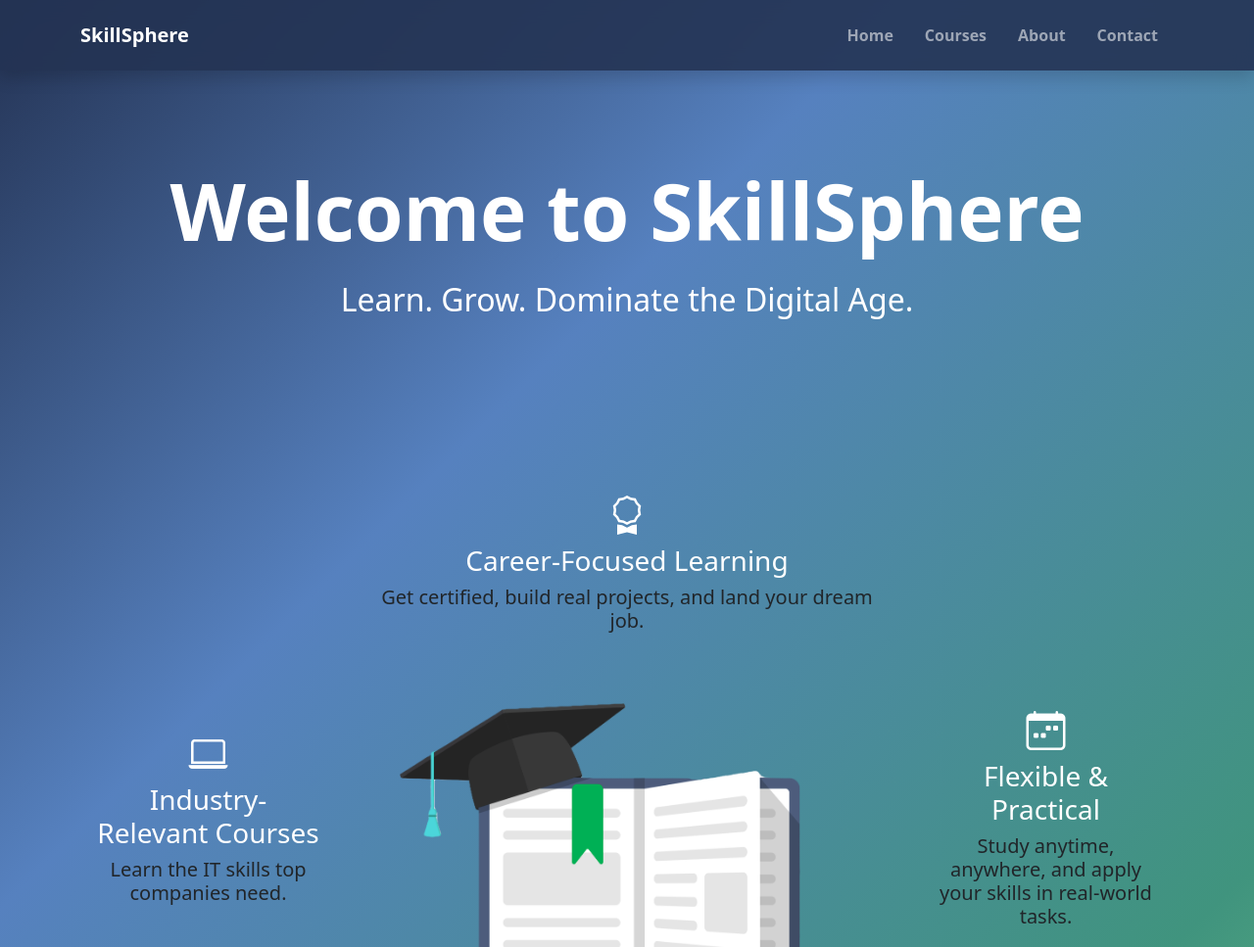
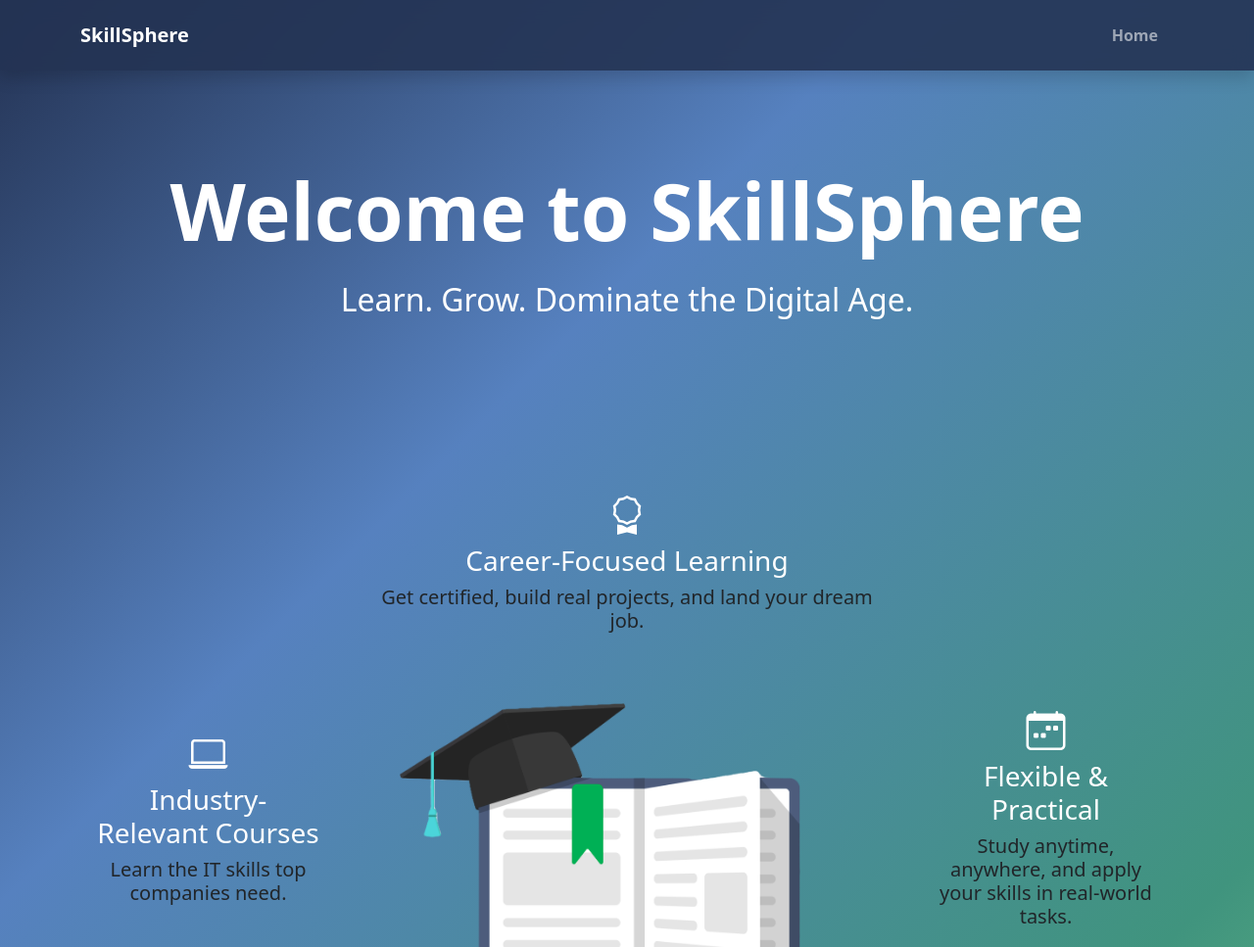
Before and after one commit to Zaahid-D/Full-Stack-IT-Website, a plain HTML site: page index.html in a window 1280 px wide. Shown: the top 967 px of the page at 98% size. Drawn offline with nearby package versions, Linux system fonts and the light colour scheme.

Commit message:
Update index.html

```diff
--- a/index.html
+++ b/index.html
@@ -184,15 +184,7 @@
         <li class="nav-item mx-2">
           <a class="nav-link" href="/">Home</a>
         </li>
-        <li class="nav-item mx-2">
-          <a class="nav-link" href="/courses">Courses</a>
-        </li>
-        <li class="nav-item mx-2">
-          <a class="nav-link" href="/about">About</a>
-        </li>
-        <li class="nav-item mx-2">
-          <a class="nav-link" href="/contact">Contact</a>
-        </li>
+
       </ul>
     </div>
   </div>
@@ -291,9 +283,7 @@
         <h4 class="mb-4 text-white">Quick Links</h4>
         <ul class="list-unstyled"> <!-- Remove default list styling -->
           <li class="mb-2"><a href="/" class="text-white text-decoration-none">Home</a></li>
-          <li class="mb-2"><a href="/about" class="text-white text-decoration-none">About Us</a></li>
-          <li class="mb-2"><a href="/courses" class="text-white text-decoration-none">Courses</a></li>
-          <li class="mb-2"><a href="/contact" class="text-white text-decoration-none">Contact</a></li>
+
         </ul>
       </div>
 
```
